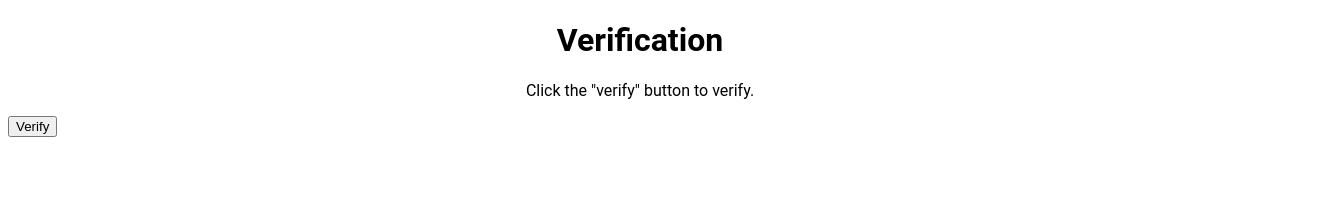
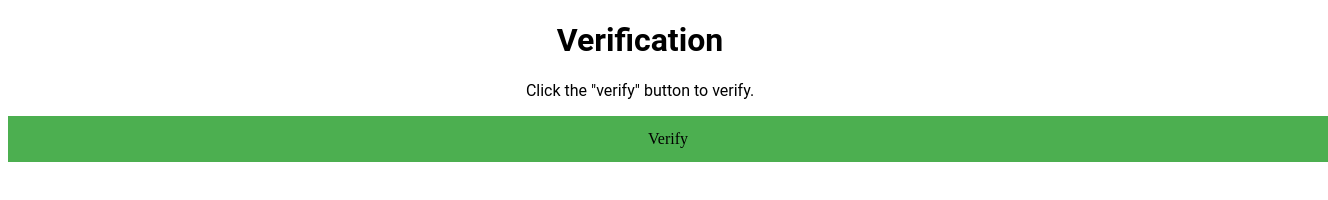
Before and after one commit to TristHub/verify, a plain HTML site: page index.html in a window 1280 px wide. Shown: the whole page, 1328 px wide, since content can reach past the window. Drawn offline with Linux system fonts and the light colour scheme.

Commit message:
Update index.html

```diff
--- a/index.html
+++ b/index.html
@@ -15,16 +15,27 @@ font-family: "Roboto", "sans-serif";
 <h1>Verification</h1>
 
 <p>Click the "verify" button to verify.</p>
+  <style>
+  block {
+  display: block;
+  width: 100%;
+  border: none;
+  background-color: #4CAF50;
+  padding: 14px 28px;
+  font-size: 16px;
+  cursor: pointer;
+  text-align: center;
+}
+  </style>
+<block
+        type="block" onclick="myFunction()">Verify</block>
 
-<button onclick="myFunction()">Verify</button>
-
-<p onclick="myFunction" id="demo"></p>
+<p onclick="myFunction" id="verify"></p>
 <script>
 function myFunction() {
-  document.getElementById("demo").innerHTML = "Loading...";
-  window.location.href="https://www.tristhub.github.io/trident";
+  document.getElementById("verify").innerHTML = "Loading...";
+  window.location.href="https://www.tristhub.github.io/verify";
 }
 </script>
-
 </body>
 </html>
```
